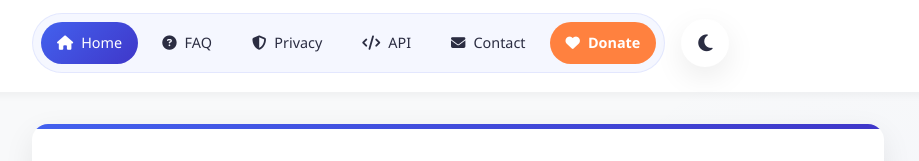
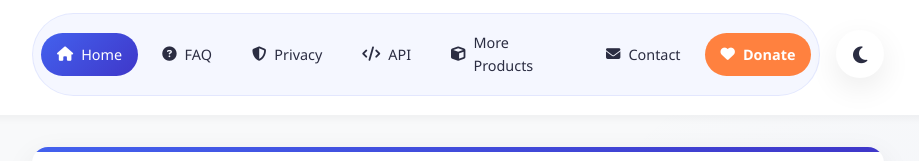
Before and after one commit to JaihoDigital/jaiho-ip, a plain HTML site: page index.html in a window 1280 px wide. Shown: the part 98-259 px from the top of the page, without its empty margins (182-1101 px from the left). Drawn offline with Linux system fonts and the light colour scheme; no server answers.

Commit message:
update jaiho ip

```diff
--- a/index.html
+++ b/index.html
@@ -788,6 +788,9 @@
                     <a href="api_docs.html" class="nav-link">
                         <i class="fas fa-code"></i> API
                     </a>
+                    <a href="https://jaiho-labs.onrender.com/pages/products.html" target="_blank" class="nav-link">
+                        <i class="fas fa-cube"></i> More Products
+                    </a>
                     <a href="contact.html" class="nav-link">
                         <i class="fas fa-envelope"></i> Contact
                     </a>
```
